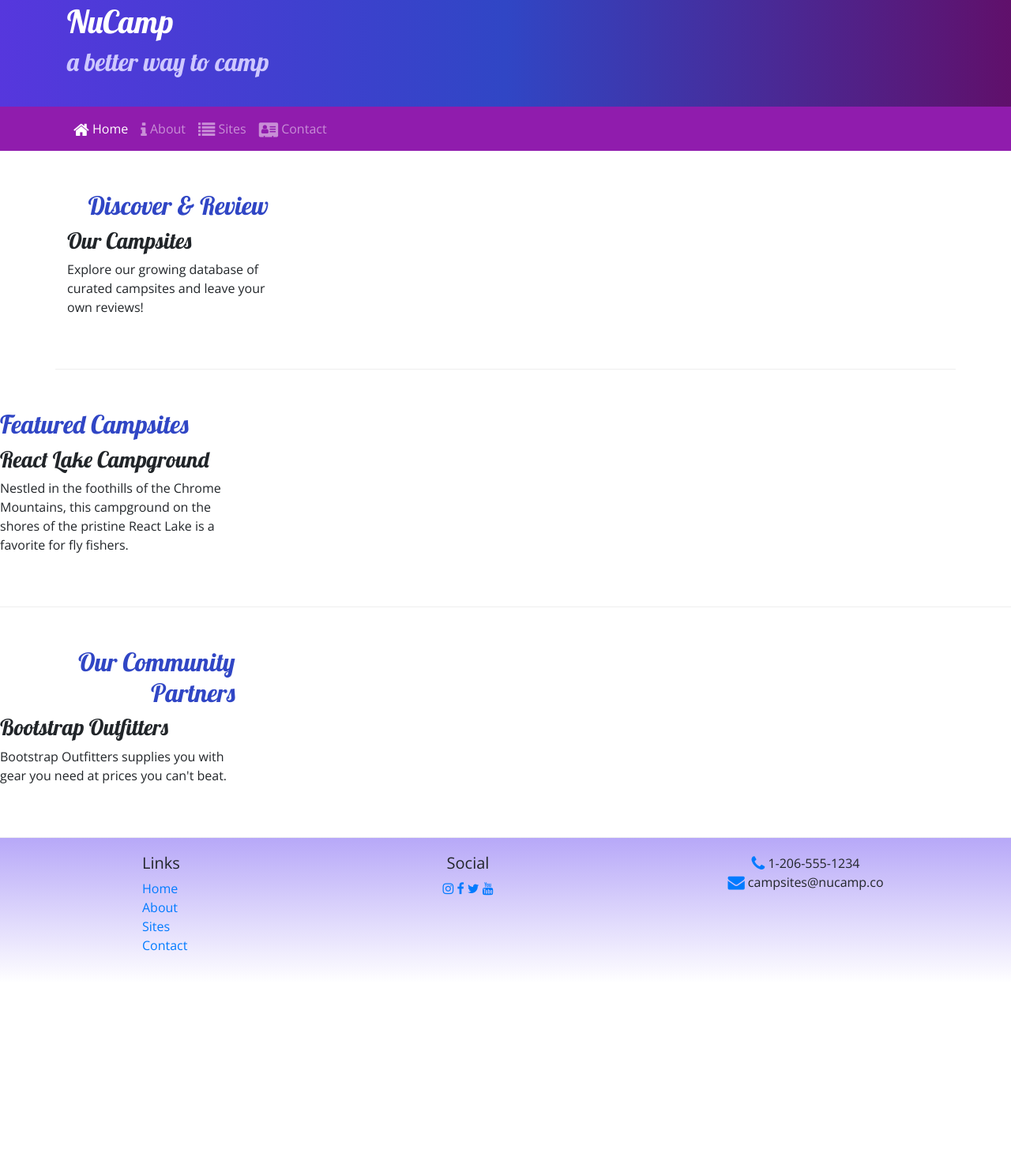
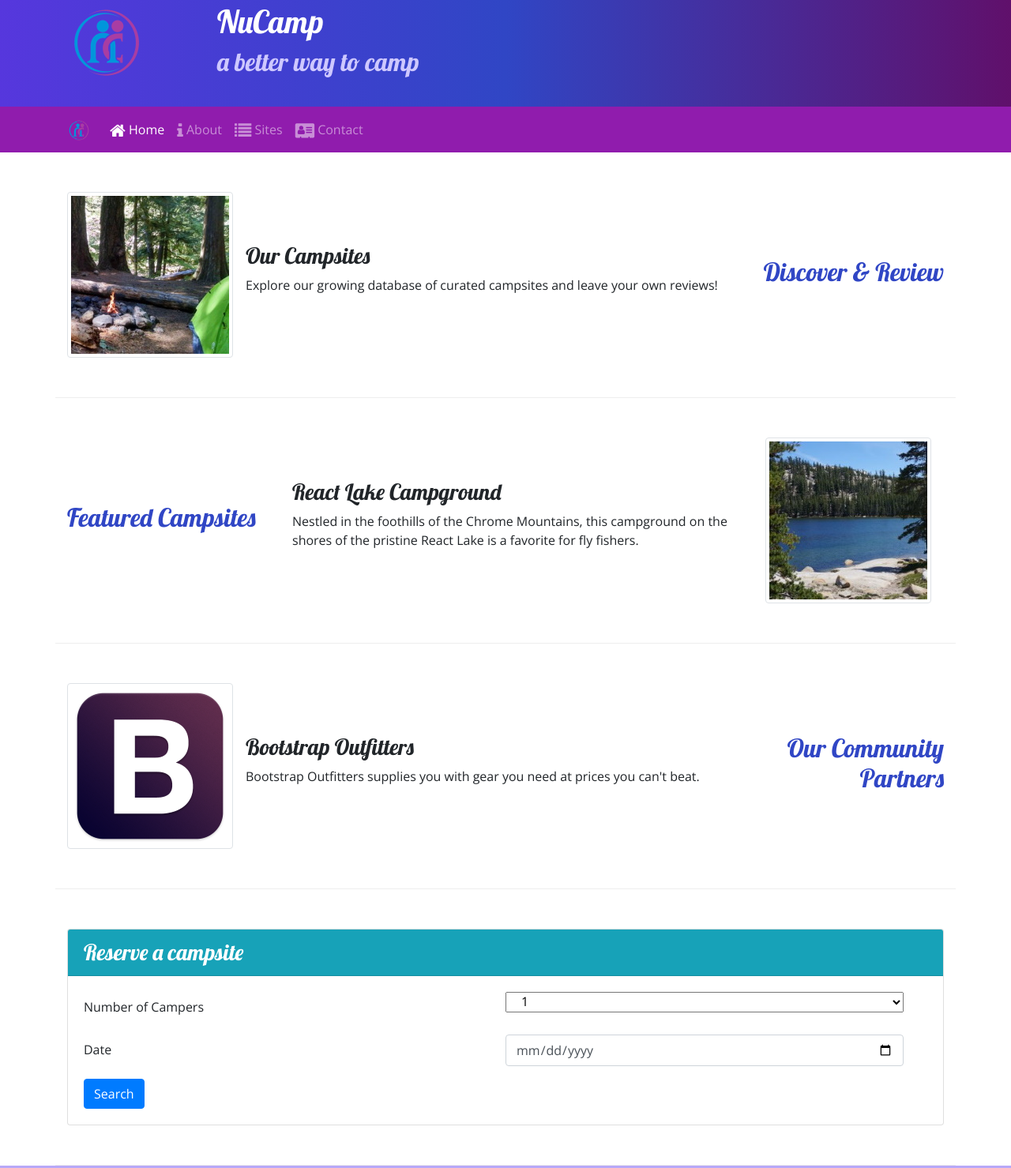
Before and after one commit to deepa/nucamp-bootstrap, a website: page index.html in a window 1280 px wide. Shown: the part 27-1506 px from the top of the page at 79% size. Before the commit the page ends 1272 px from the top, so only its background shows below. Drawn offline with nearby package versions, Linux system fonts and the light colour scheme.

Commit message:
added images, tasks 1 and 2

```diff
--- a/index.html
+++ b/index.html
@@ -23,6 +23,9 @@
     <header class="jumbotron jumbotron-fluid">
       <div class="container">
         <div class="row">
+          <div class="col-4 col-sm-3 col-md-2 align-self-center">
+            <img src="img/logo.png" class="img-fluid" />
+          </div>
           <div class="col">
             <h1>NuCamp</h1>
             <h2>a better way to camp</h2>
@@ -33,6 +36,9 @@
 
     <nav class="navbar navbar-expand-sm navbar-dark sticky-top">
       <div class="container">
+        <a class="navbar-brand" href="#"
+          ><img src="img/logo.png" height="30" width="30"
+        /></a>
         <button
           class="navbar-toggler"
           type="button"
@@ -73,11 +79,21 @@
       <div class="row row-content align-items-center">
         <div class="col-sm-4 col-md-3 order-sm-last">
           <h2 class="text-sm-right">Discover & Review</h2>
+        </div>
+        <div class="col">
+          <div class="media">
+            <img
+              class="d-flex mr-3 img-thumbnail"
+              src="img/breadcrumb-trail-thumb.jpg"
+              alt="Breadcrumb Trail"
+            />
+            <div class="media-body align-self-center">
               <h3>Our Campsites</h3>
               <p class="d-none d-sm-block">
-            Explore our growing database of curated campsites and leave your own
-            reviews!
+                Explore our growing database of curated campsites and leave your
+                own reviews!
               </p>
+            </div>
           </div>
         </div>
       </div>
@@ -85,22 +101,106 @@
       <div class="row row-content align-items-center">
         <div class="col-sm4 col-md-3">
           <h2>Featured Campsites</h2>
+        </div>
+        <div class="col">
+          <div class="media">
+            <img
+              class="d-flex mr-3 img-thumbnail order-last"
+              src="img/react-lake-thumb.jpg"
+              alt="React Lake"
+            />
+            <div class="media-body align-self-center">
               <h3>React Lake Campground</h3>
               <p class="d-none d-sm-block">
-          Nestled in the foothills of the Chrome Mountains, this campground on
-          the shores of the pristine React Lake is a favorite for fly fishers.
+                Nestled in the foothills of the Chrome Mountains, this
+                campground on the shores of the pristine React Lake is a
+                favorite for fly fishers.
               </p>
+            </div>
+          </div>
         </div>
       </div>
 
       <div class="row row-content align-items-center">
         <div class="col-sm4 col-md-3 order-sm-last">
           <h2 class="text-sm-right">Our Community Partners</h2>
+        </div>
+        <div class="col">
+          <div class="media">
+            <img
+              class="d-flex mr-3 img-thumbnail "
+              src="img/bootstrap-thumb.png"
+              alt="Bootstrap Outfitters"
+            />
+            <div class="media-body align-self-center">
               <h3>Bootstrap Outfitters</h3>
               <p class="d-none d-sm-block">
-          Bootstrap Outfitters supplies you with gear you need at prices you
-          can't beat.
+                Bootstrap Outfitters supplies you with gear you need at prices
+                you can't beat.
               </p>
+            </div>
+          </div>
+        </div>
+      </div>
+
+      <div class="row row-content align-items-center">
+        <div class="col col-6-sm mx-auto">
+          <div class="card">
+            <h3 class="card-header bg-info text-white">
+              Reserve a campsite
+            </h3>
+            <div class="card-body">
+              <form>
+                <div class="row">
+                  <div class="col form-group row">
+                    <label
+                      for="numCampers"
+                      class="col-sm-6 col-form-label col-xs"
+                      >Number of Campers</label
+                    >
+                    <div class="col">
+                      <select
+                        name="numCampers"
+                        id="numCampers"
+                        class="col col-xs"
+                        class="form-control"
+                      >
+                        <option>1</option>
+                        <option>2</option>
+                        <option>3</option>
+                        <option>4</option>
+                        <option>5</option>
+                        <option>6</option>
+                      </select>
+                    </div>
+                  </div>
+                </div>
+                <div class="row">
+                  <div class="col form-group row">
+                    <label for="date" class="col-sm-6 col-form-label col-xs"
+                      >Date</label
+                    >
+                    <div class="col">
+                      <input
+                        id="date"
+                        type="date"
+                        class="form-control"
+                        class="col col-xs"
+                      />
+                    </div>
+                  </div>
+                </div>
+                <div class="row">
+                  <div class="col">
+                    <button type="submit" class="btn btn-primary">
+                      Search
+                    </button>
+                  </div>
+                </div>
+              </form>
+            </div>
+          </div>
+        </div>
       </div>
     </div>
 
```
Also changed, not shown: aboutus.html (+21 -12 lines), contactus.html (+6 -0 lines), img/bootstrap-thumb.png (added), img/breadcrumb-trail-thumb.jpg (added), img/breadcrumb-trail.jpg (added), img/chrome-river-thumb.jpg (added), img/chrome-river.jpg (added), img/logo.png (added), img/react-lake-thumb.jpg (added), img/react-lake.jpg (added). Lines whose indentation alone changed are shown as unchanged.
